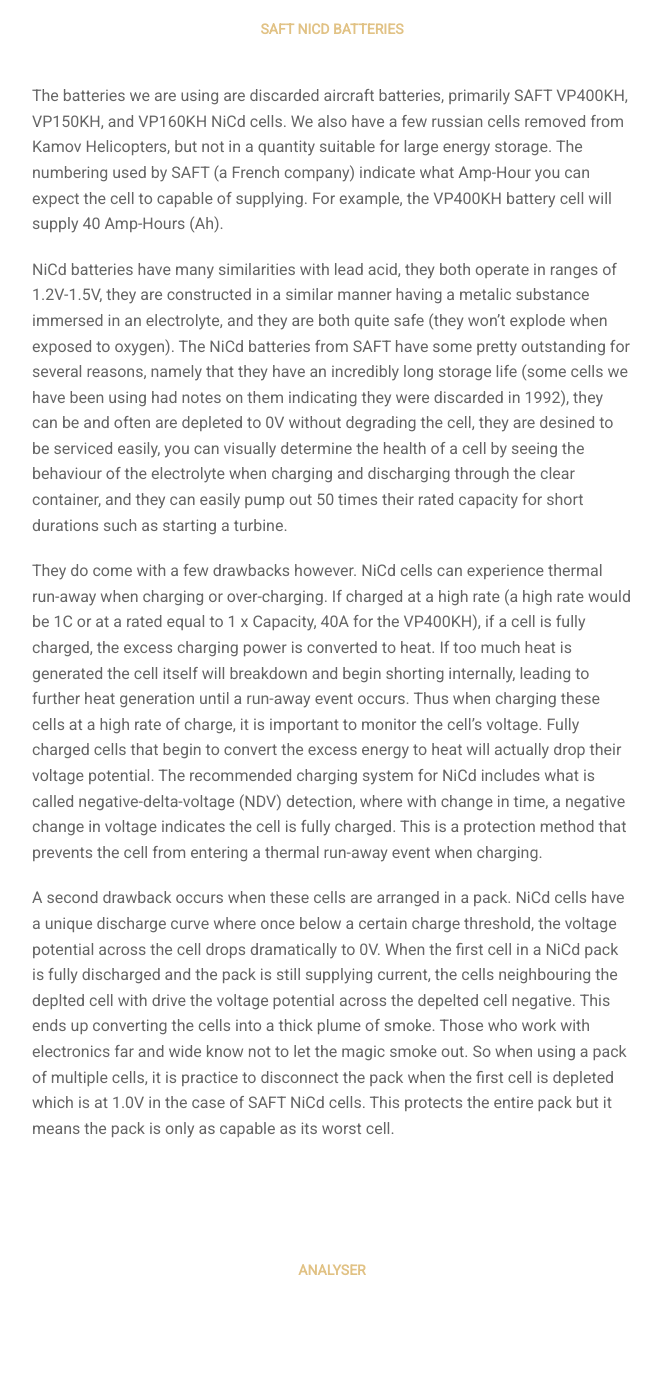
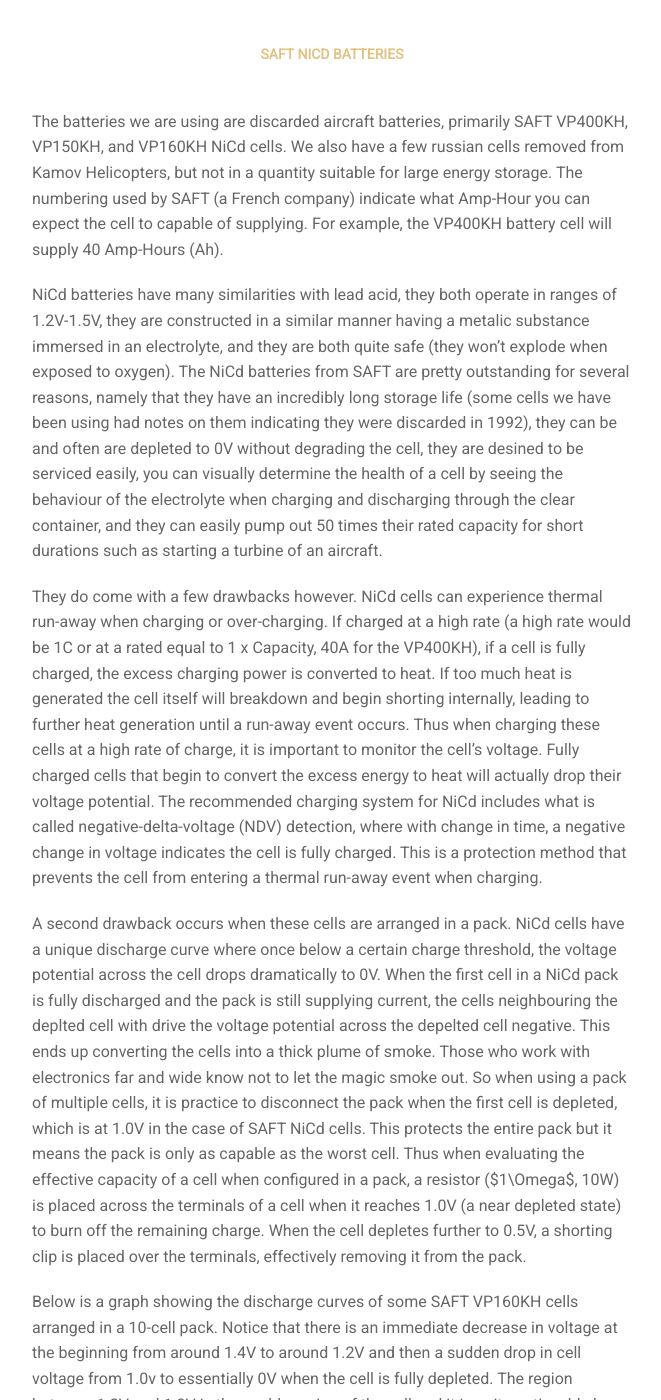
Before and after one commit to Riley903/Riley903.github.io, a Jekyll site: the page built from projects/proj-1.md, in a window 1280 px wide and 1400 px high, scrolled down 2673 px. Shown: the whole window, without its empty margins (308-969 px from the left). Built offline with Jekyll 4.4.1, drawn with Linux system fonts in a browser that asks for light colours; nearby versions of some CDN libraries; some of the changed text lies outside the part shown.

Commit message:
Added content to proj-1 NiCd battery section

```diff
--- a/projects/proj-1.md
+++ b/projects/proj-1.md
@@ -18,11 +18,12 @@ The results of the project have been for the benefit of my parents, to provide a
 3. [Scope of the Project](#scope-of-the-project)
 4. [Designing the System](#designing-the-system)
 5. [Sub-Systems](#sub-systems)
-    1. [Analyser](#analyser)
-    2. [Pack Monitor](#pack-monitor)
-    3. [Water System](#water-system)
-    4. [Pack Enclosures](#pack-enclosures)
-    5. [Charging System](#charging-system)
+    1. [SAFT NiCd Batteries](#saft-nicd-batteries)
+    2. [Analyser](#analyser)
+    3. [Pack Monitor](#pack-monitor)
+    4. [Water System](#water-system)
+    5. [Pack Enclosures](#pack-enclosures)
+    6. [Charging System](#charging-system)
 6. [Future Plans](#future-plans)
 
 #### History
@@ -51,6 +52,8 @@ Seems easy enough right? You'd be right. The principles behind our plan were sim
 - Water pump system.
 -
 
+
+
 #### Sub-Systems
 
 - Talk in detail about the sub-systems.
@@ -59,11 +62,17 @@ Seems easy enough right? You'd be right. The principles behind our plan were sim
 
 The batteries we are using are discarded aircraft batteries, primarily SAFT VP400KH, VP150KH, and VP160KH NiCd cells. We also have a few russian cells removed from Kamov Helicopters, but not in a quantity suitable for large energy storage. The numbering used by SAFT (a French company) indicate what Amp-Hour you can expect the cell to capable of supplying. For example, the VP400KH battery cell will supply 40 Amp-Hours (Ah).
 
-NiCd batteries have many similarities with lead acid, they both operate in ranges of 1.2V-1.5V, they are constructed in a similar manner having a metalic substance immersed in an electrolyte, and they are both quite safe (they won't explode when exposed to oxygen). The NiCd batteries from SAFT have some pretty outstanding for several reasons, namely that they have an incredibly long storage life (some cells we have been using had notes on them indicating they were discarded in 1992), they can be and often are depleted to 0V without degrading the cell, they are desined to be serviced easily, you can visually determine the health of a cell by seeing the behaviour of the electrolyte when charging and discharging through the clear container, and they can easily pump out 50 times their rated capacity for short durations such as starting a turbine.
+NiCd batteries have many similarities with lead acid, they both operate in ranges of 1.2V-1.5V, they are constructed in a similar manner having a metalic substance immersed in an electrolyte, and they are both quite safe (they won't explode when exposed to oxygen). The NiCd batteries from SAFT are pretty outstanding for several reasons, namely that they have an incredibly long storage life (some cells we have been using had notes on them indicating they were discarded in 1992), they can be and often are depleted to 0V without degrading the cell, they are desined to be serviced easily, you can visually determine the health of a cell by seeing the behaviour of the electrolyte when charging and discharging through the clear container, and they can easily pump out 50 times their rated capacity for short durations such as starting a turbine of an aircraft.
 
 They do come with a few drawbacks however. NiCd cells can experience thermal run-away when charging or over-charging. If charged at a high rate (a high rate would be 1C or at a rated equal to 1 x Capacity, 40A for the VP400KH), if a cell is fully charged, the excess charging power is converted to heat. If too much heat is generated the cell itself will breakdown and begin shorting internally, leading to further heat generation until a run-away event occurs. Thus when charging these cells at a high rate of charge, it is important to monitor the cell's voltage. Fully charged cells that begin to convert the excess energy to heat will actually drop their voltage potential. The recommended charging system for NiCd includes what is called negative-delta-voltage (NDV) detection, where with change in time, a negative change in voltage indicates the cell is fully charged. This is a protection method that prevents the cell from entering a thermal run-away event when charging.
 
-A second drawback occurs when these cells are arranged in a pack. NiCd cells have a unique discharge curve where once below a certain charge threshold, the voltage potential across the cell drops dramatically to 0V. When the first cell in a NiCd pack is fully discharged and the pack is still supplying current, the cells neighbouring the deplted cell with drive the voltage potential across the depelted cell negative. This ends up converting the cells into a thick plume of smoke. Those who work with electronics far and wide know not to let the magic smoke out. So when using a pack of multiple cells, it is practice to disconnect the pack when the first cell is depleted which is at 1.0V in the case of SAFT NiCd cells. This protects the entire pack but it means the pack is only as capable as its worst cell.
+A second drawback occurs when these cells are arranged in a pack. NiCd cells have a unique discharge curve where once below a certain charge threshold, the voltage potential across the cell drops dramatically to 0V. When the first cell in a NiCd pack is fully discharged and the pack is still supplying current, the cells neighbouring the deplted cell with drive the voltage potential across the depelted cell negative. This ends up converting the cells into a thick plume of smoke. Those who work with electronics far and wide know not to let the magic smoke out. So when using a pack of multiple cells, it is practice to disconnect the pack when the first cell is depleted, which is at 1.0V in the case of SAFT NiCd cells. This protects the entire pack but it means the pack is only as capable as the worst cell. Thus when evaluating the effective capacity of a cell when configured in a pack, a resistor ($1\Omega$, 10W) is placed across the terminals of a cell when it reaches 1.0V (a near depleted state) to burn off the remaining charge. When the cell depletes further to 0.5V, a shorting clip is placed over the terminals, effectively removing it from the pack.
+
+Below is a graph showing the discharge curves of some SAFT VP160KH cells arranged in a 10-cell pack. Notice that there is an immediate decrease in voltage at the beginning from around 1.4V to around 1.2V and then a sudden drop in cell voltage from 1.0v to essentially 0V when the cell is fully depleted. The region between 1.2V and 1.0V is the usable region of the cell and it is quite noticeable by the duration at which it sustains those voltages. This graph was created using data I extracted from the pack using the analyser I designed. It is noticeable in this pack however, some cells become depleted around 4000s while others become depleted around 5000s, meaning these cells are not well suited to be in a pack together due to their dissimilar capacity.
+
+![](../assets/img/projects/proj-1/Discharge-1.jpg)
+
+Thus to effectively use the cells and arrange them in packs, it is important to balance the pack by putting cells of similar capacity together. This encourages the likelihood of using all the capacity that each cell can provide before the first cell is depleted and the pack must be disconnected from the load. Analysing each cell and arranging packs of similar cells is therefore advised when using high capacity NiCd batteries.
 
 ### Analyser
 
```
Also changed, not shown: assets/img/projects/proj-1/Discharge-1.jpg (added).
